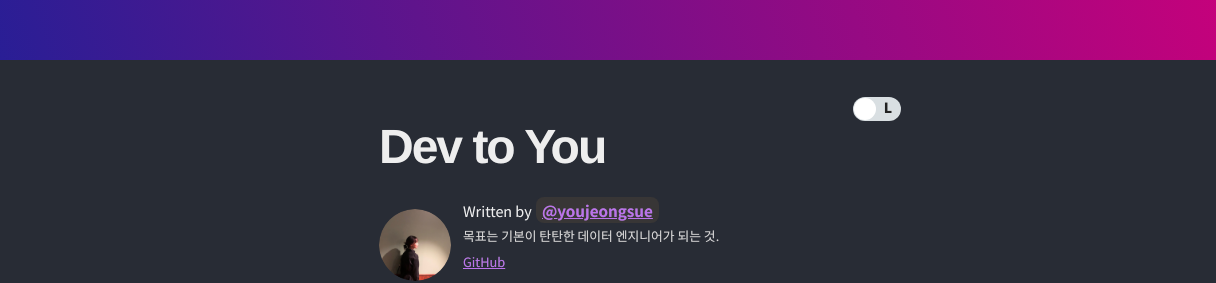
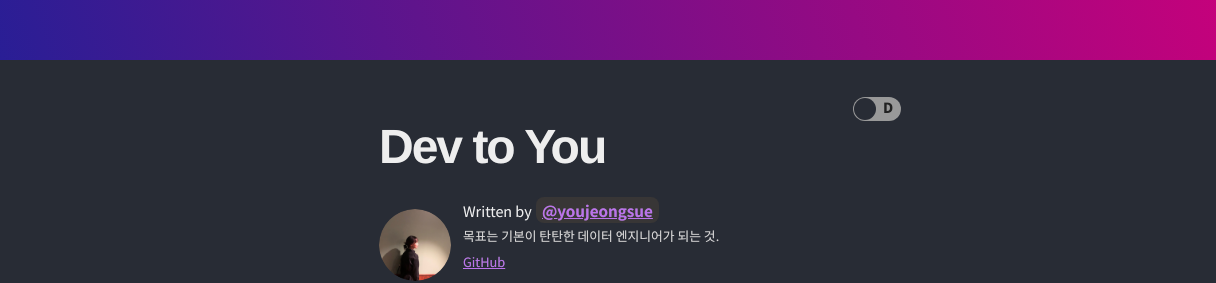
Before and after one commit to youjeongsue/blog.io, a Gatsby site: page / in a window 1280 px wide. Shown: the top 283 px of the page, 0-1216 px from the left. Built offline with nearby package versions, Linux system fonts and the light colour scheme; Gatsby itself is replaced by a stand-in of ours; some packages are replaced by stand-ins of ours; what typography-theme-github would draw is missing.

Commit message:
Update index.jsx

```diff
--- a/src/components/theme-switch/index.jsx
+++ b/src/components/theme-switch/index.jsx
@@ -50,12 +50,12 @@
           id="normal-switch"
           height={24}
           width={48}
-          checkedIcon={<div className="icon checkedIcon">D</div>}
-          uncheckedIcon={<div className="icon uncheckedIcon">L</div>}
-          offColor={'#d9dfe2'}
-          offHandleColor={'#fff'}
-          onColor={'#999'}
-          onHandleColor={'#282c35'}
+          uncheckedIcon={<div className="icon checkedIcon">D</div>}
+          checkedIcon={<div className="icon uncheckedIcon">L</div>}
+          onColor={'#d9dfe2'}
+          onHandleColor={'#fff'}
+          offColor={'#999'}
+          offHandleColor={'#282c35'}
         />
       </label>
     </div>
```
